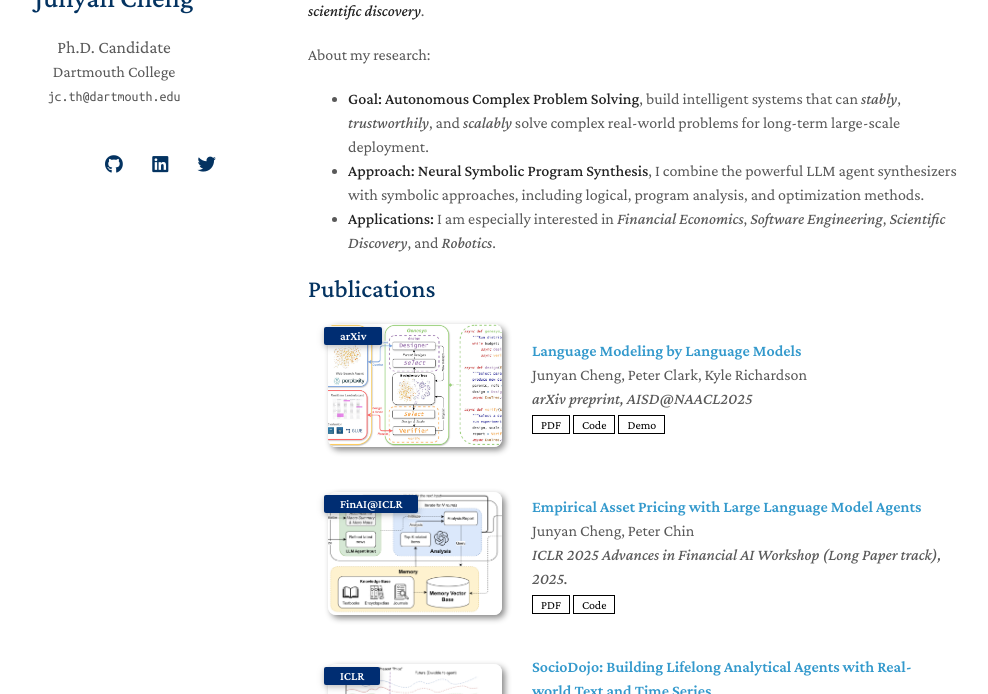
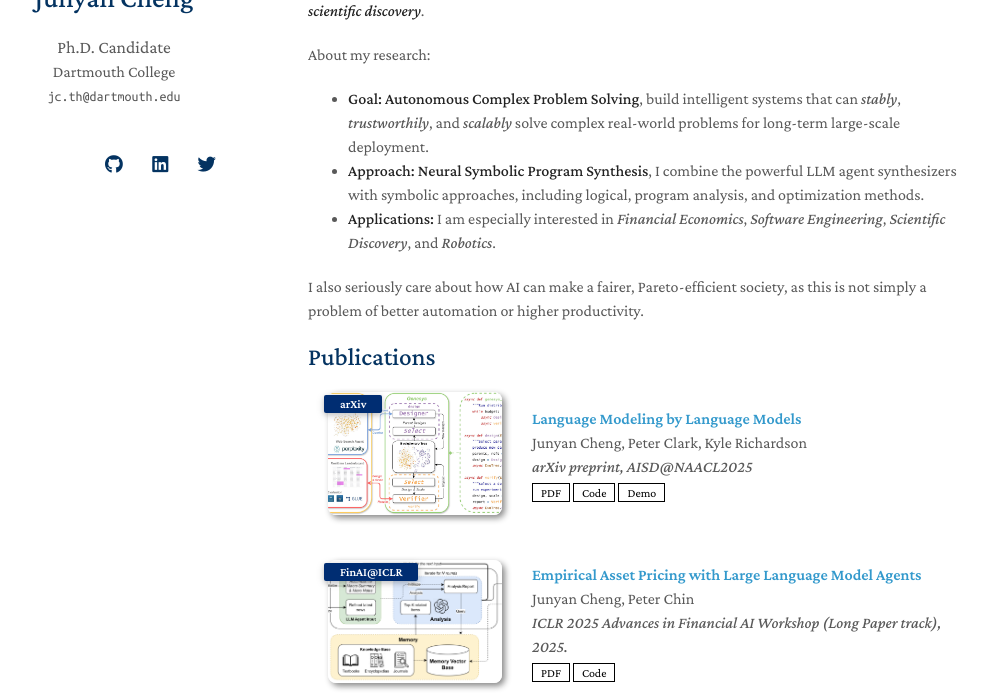
Before and after one commit to chengjunyan1/personal-page, a Jekyll site: the page built from index.md, in a window 1280 px wide and 900 px high, cut to the strip 206-900 px from the top of the window. Shown: the whole strip, without its empty margins (162-1150 px from the left). Built offline with Jekyll 4.4.1, drawn with Linux system fonts in a browser that asks for light colours; nearby versions of some CDN libraries; a style sheet for code colours, icons or effects is not loaded; our own code applies the rules of GitHub Pages for plain Markdown files.

Commit message:
Update index.md

```diff
--- a/index.md
+++ b/index.md
@@ -13,7 +13,7 @@ About my research:
 * **Approach:** **Neural Symbolic Program Synthesis**, I combine the powerful LLM agent synthesizers with symbolic approaches, including logical, program analysis, and optimization methods.
 * **Applications:** I am especially interested in *Financial Economics*, *Software Engineering*, *Scientific Discovery*, and *Robotics*.
 
-
+I also seriously care about how AI can make a fairer, Pareto-efficient society, as this is not simply a problem of better automation or higher productivity.
 
 <!--
 I am a third-year Ph.D. candidate at Dartmouth College, with full funding from [PhD Innovation Fellowship](https://engineering.dartmouth.edu/graduate/phdi) (Thayer & Tuck collaborative program, hosted by [Dr. Eric R. Fossum](https://engineering.dartmouth.edu/community/faculty/eric-fossum)). I interned for 6 months at the [Allen Institute for AI (Ai2)](https://allenai.org/) under [Dr. Kyle Richardson](https://www.nlp-kyle.com/) on ***autonomous scientific discovery***. My research is driven by the goal of developing and understanding the foundations of **autonomous**, **trustworthy**, and **scalable** intelligent systems capable of *robustly* tackling *complex* real-world problems. It is based on my visions of the future relationship between AI, humans, and the world, that may be made possible with such systems as foundations (difficulty ascending):
```
